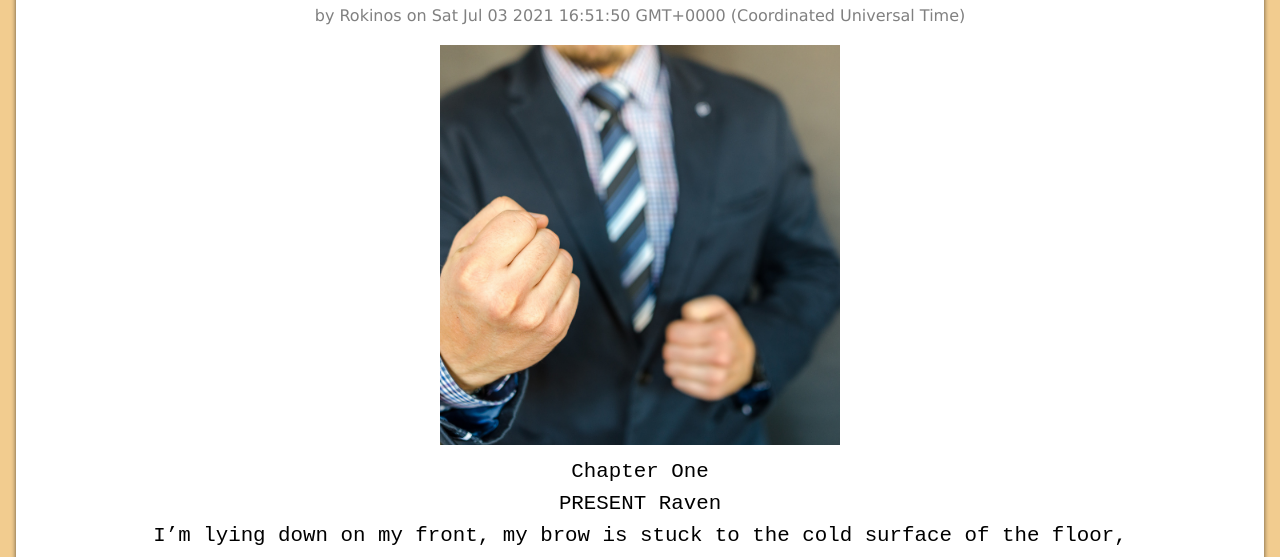
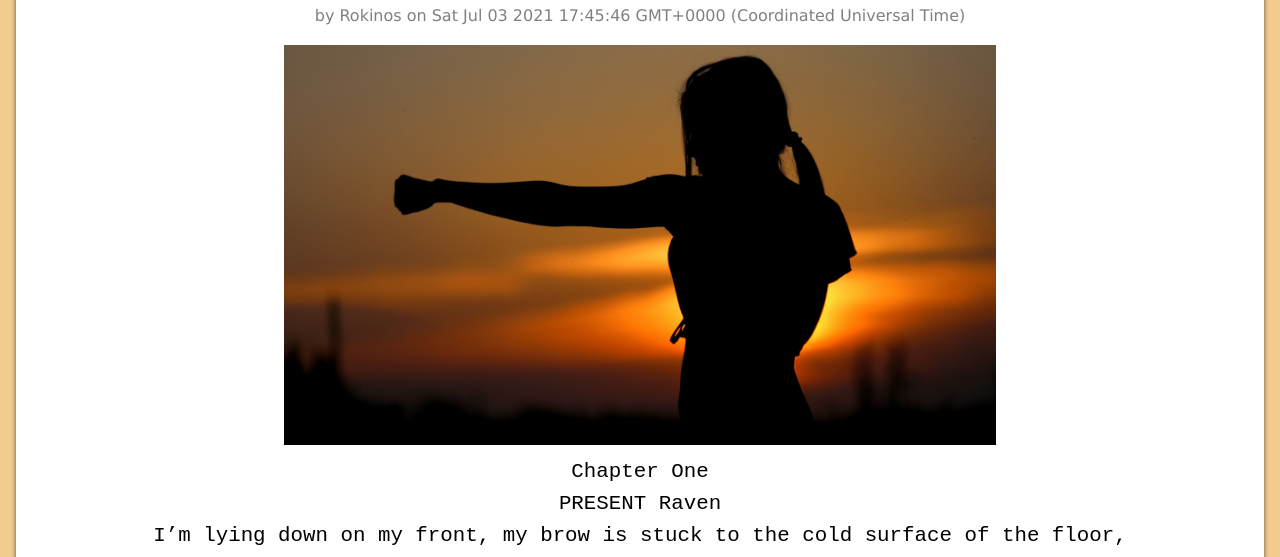
Before and after one commit to AbderrahmanAboumouslim/boxob-blog, an Eleventy site: page src/post/2021-07-03-the-defender.md in a window 1280 px wide. Shown: the part 243-800 px from the top of the page. Built offline with nearby package versions, Linux system fonts and the light colour scheme; Eleventy itself is replaced by a stand-in of ours; files that its build step writes are made by us from their sources.

Commit message:
Update Blog “2021-07-03-the-defender”

```diff
--- a/src/post/2021-07-03-the-defender.md
+++ b/src/post/2021-07-03-the-defender.md
@@ -8,10 +8,10 @@ description: I’m lying down on my front, my brow is stuck to the cold surface
   draw my head up between my shoulders, and cautiously creep towards the cellar
   steps.
 author: Rokinos
-date: 2021-07-03T16:51:50.351Z
+date: 2021-07-03T17:45:46.006Z
 tags:
   - post
-image: /assets/post/defender.png
+image: /assets/post/untitled-design-3-.png
 ---
 Chapter One
 
```
Also changed, not shown: public/assets/post/untitled-design-3-.png (added).
